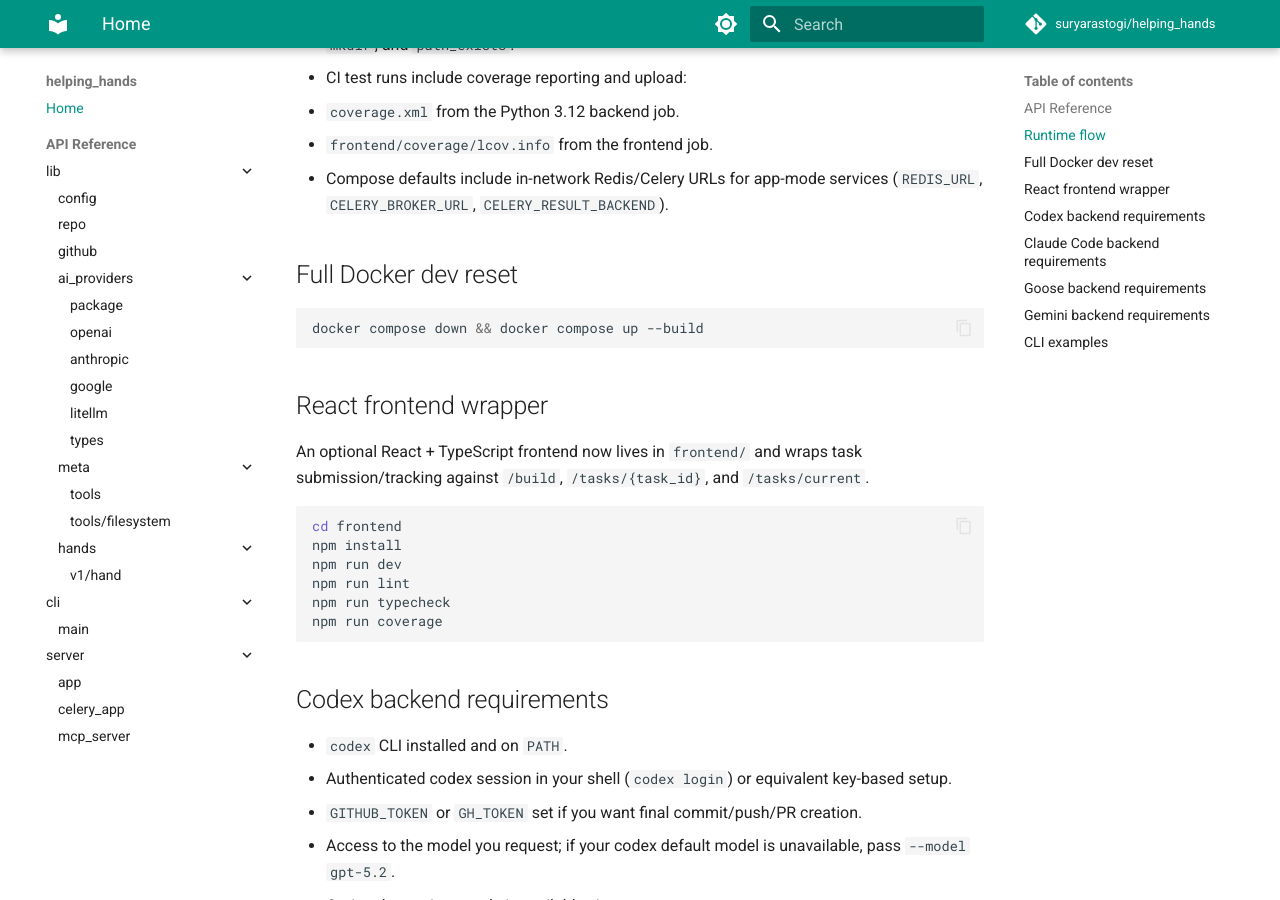
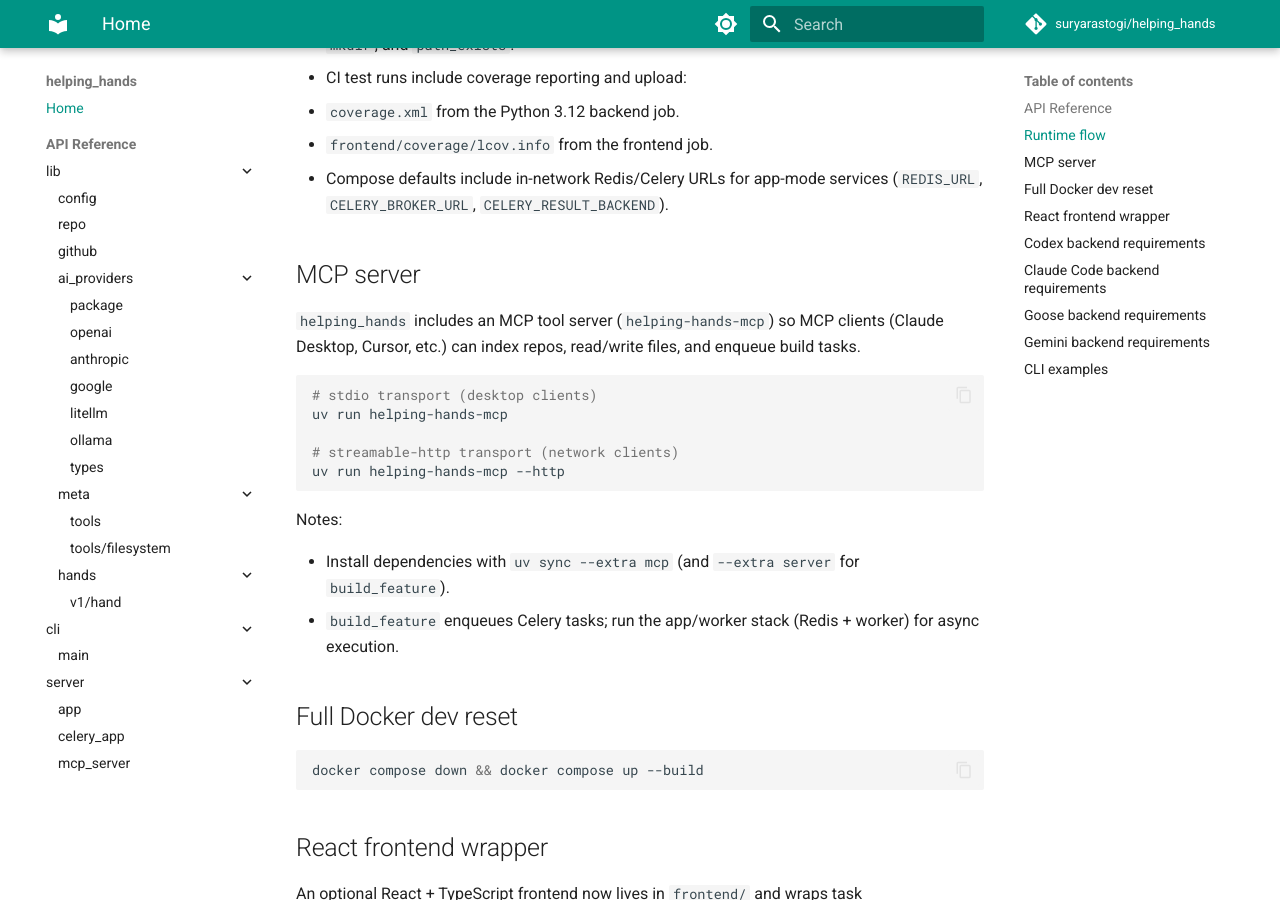
Before and after one commit to suryarastogi/helping_hands, an MkDocs documentation site: the page built from docs/index.md, in a window 1280 px wide and 900 px high, scrolled down 2440 px. Built offline with MkDocs 1.6.1 and Material for MkDocs 9.7.7, drawn with Linux system fonts in a browser that asks for light colours; comment, search, counter and statistics services are not loaded; some of the changed text lies outside the part shown.

Commit message:
feat(codexcli): apply hand updates

````diff
--- a/docs/index.md
+++ b/docs/index.md
@@ -85,6 +85,25 @@ Browse the auto-generated docs from source:
 - Compose defaults include in-network Redis/Celery URLs for app-mode services
   (`REDIS_URL`, `CELERY_BROKER_URL`, `CELERY_RESULT_BACKEND`).
 
+## MCP server
+
+`helping_hands` includes an MCP tool server (`helping-hands-mcp`) so MCP clients
+(Claude Desktop, Cursor, etc.) can index repos, read/write files, and enqueue
+build tasks.
+
+```bash
+# stdio transport (desktop clients)
+uv run helping-hands-mcp
+
+# streamable-http transport (network clients)
+uv run helping-hands-mcp --http
+```
+
+Notes:
+
+- Install dependencies with `uv sync --extra mcp` (and `--extra server` for `build_feature`).
+- `build_feature` enqueues Celery tasks; run the app/worker stack (Redis + worker) for async execution.
+
 ## Full Docker dev reset
 
 ```bash
@@ -151,6 +170,8 @@ codex exec --model gpt-5.2 "Reply with READY and one sentence."
   (fallback: `ollama` + `llama3.2:latest`) so `goose configure` is not required.
 - For remote Ollama instances, set `OLLAMA_HOST`
   (for example `http://192.168.1.143:11434`).
+- For `helping_hands` built-in Ollama provider wrapper (OpenAI-compatible),
+  set `OLLAMA_BASE_URL` (for example `http://192.168.1.143:11434/v1`).
 - Runtime mirrors the available token into both `GH_TOKEN` and `GITHUB_TOKEN`
   for Goose subprocesses.
 - Local GitHub auth fallback is disabled for Goose backend runs.
--- a/mkdocs.yml
+++ b/mkdocs.yml
@@ -37,6 +37,7 @@ nav:
               - anthropic: api/lib/ai_providers/anthropic.md
               - google: api/lib/ai_providers/google.md
               - litellm: api/lib/ai_providers/litellm.md
+              - ollama: api/lib/ai_providers/ollama.md
               - types: api/lib/ai_providers/types.md
           - meta:
               - tools: api/lib/meta/tools.md
````
Also changed, not shown: README.md (+11 -1 lines), docs/api/lib/ai_providers/ollama.md (added, +12 -0 lines).
